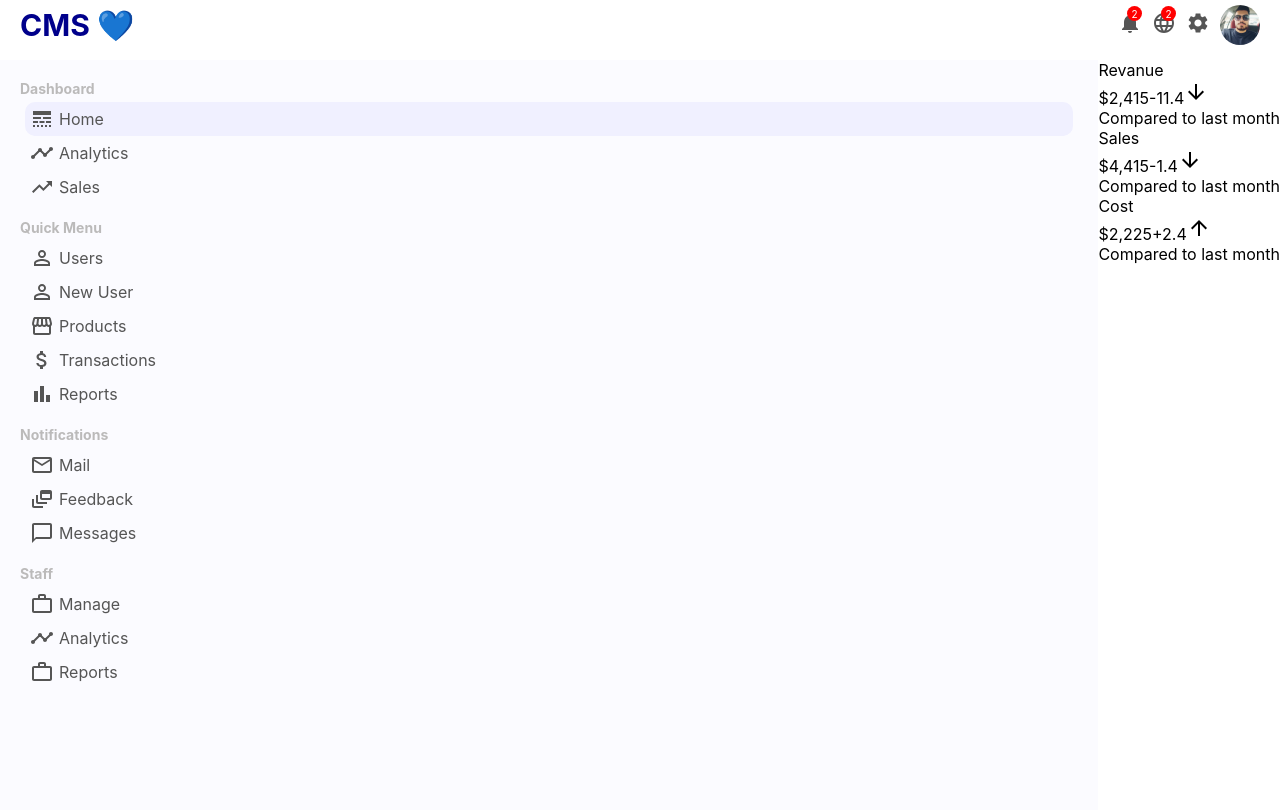
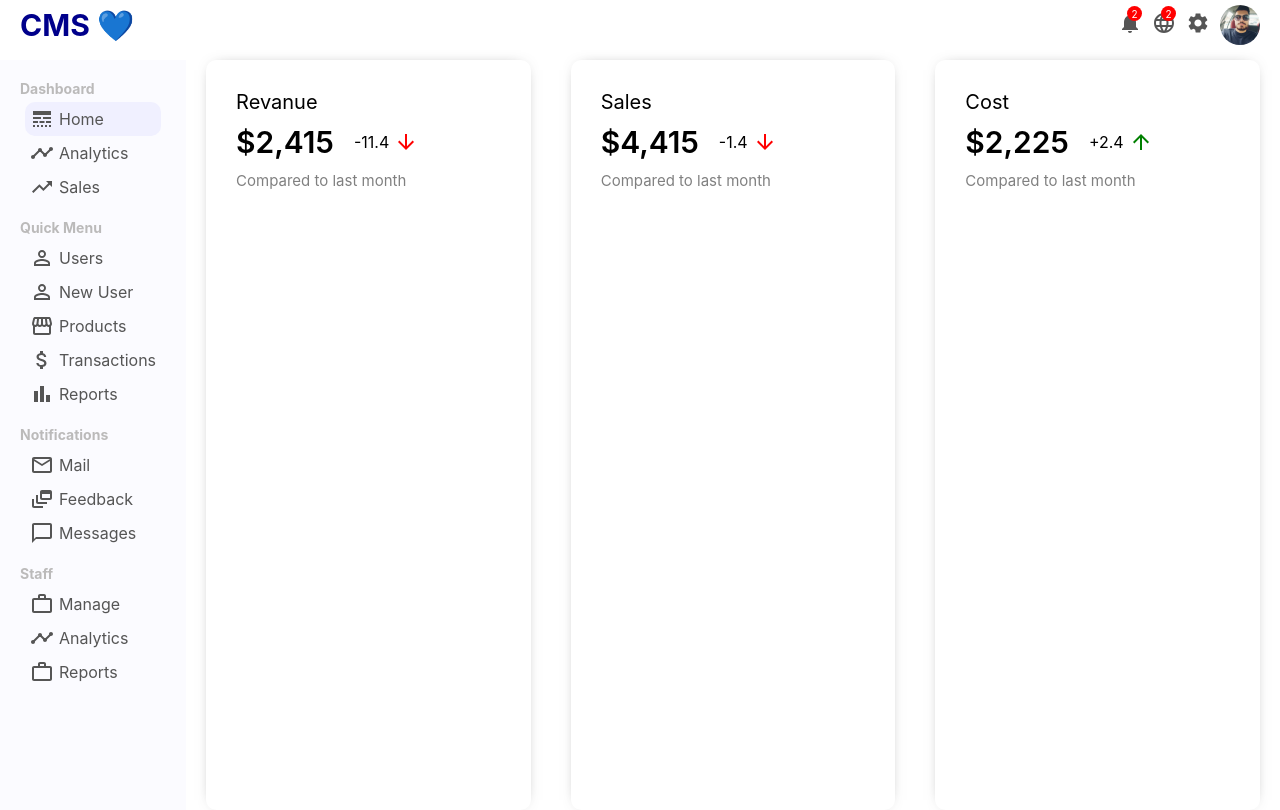
Before and after one commit to mohammadfaramarzi1/react-cms-course, a React (Create React App) app: page / in a window 1280 px wide. Built offline with nearby package versions, Linux system fonts and the light colour scheme.

Commit message:
style: Features.css

```diff
--- a/public/index.html
+++ b/public/index.html
@@ -24,7 +24,7 @@
       work correctly both with client-side routing and a non-root public URL.
       Learn how to configure a non-root public URL by running `npm run build`.
     -->
-    <title>React App</title>
+    <title>React CMS</title>
   </head>
   <body>
     <noscript>You need to enable JavaScript to run this app.</noscript>
--- a/src/components/Features/Features.css
+++ b/src/components/Features/Features.css
@@ -0,0 +1,54 @@
+.features {
+    width: 100%;
+    display: flex;
+    justify-content: space-between;
+}
+
+.feature__item {
+    flex: 1;
+    margin: 0 20px;
+    padding: 30px;
+    border-radius: 10px;
+    -webkit-border-radius: 10px;
+    -moz-border-radius: 10px;
+    -ms-border-radius: 10px;
+    -o-border-radius: 10px;
+    cursor: pointer;
+    box-shadow: 0 0 15px -10px rgba(0, 0, 0, 0.75);
+}
+
+.feature__title {
+    font-size: 20px;
+}
+
+.feature-container {
+    display: flex;
+    align-items: center;
+    margin: 10px 0;
+}
+
+.feature__money {
+    font-size: 30px;
+    font-weight: 600;
+}
+
+.feature__rate {
+    display: flex;
+    align-items: center;
+    margin-left: 20px;
+}
+
+.feature__icon {
+    font-size: 24px;
+    margin-left: 5px;
+    color: green;
+}
+
+.feature__icon.negative {
+    color: red;
+}
+
+.feature__subtitle {
+    font-size: 15px;
+    color: gray;
+}
--- a/src/components/Features/Features.jsx
+++ b/src/components/Features/Features.jsx
@@ -35,7 +35,7 @@ function Features() {
           <span className="feature__money">$2,225</span>
           <span className="feature__rate">
             +2.4
-            <ArrowUpwardIcon className="feature__icon positive" />
+            <ArrowUpwardIcon className="feature__icon" />
           </span>
         </div>
         <span className="feature__subtitle">Compared to last month</span>
```
